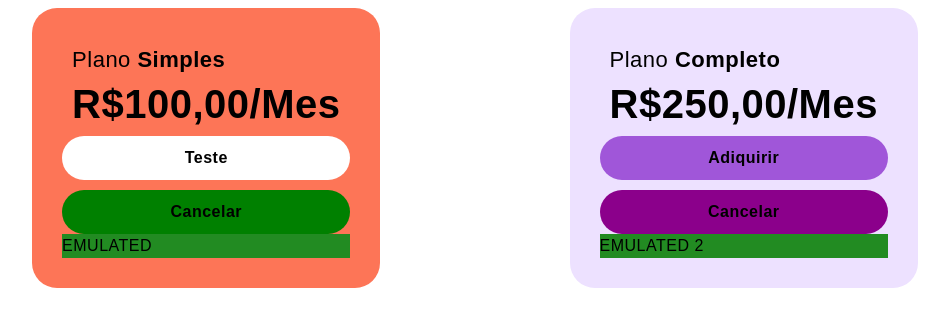
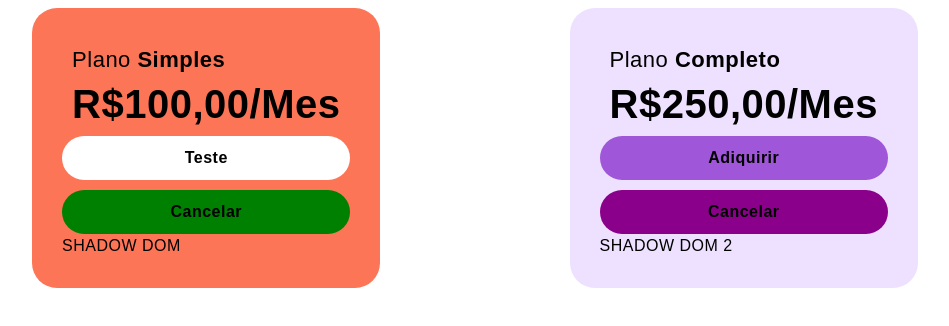
Before and after one commit to wevkleyton/projeto-component, an Angular app: page / in a window 1280 px wide. Shown: the top 326 px of the page, without its empty margins (165-1114 px from the left). Built offline with nearby package versions, Linux system fonts and the light colour scheme.

Commit message:
View Encapsulation shadow dom

```diff
--- a/src/app/card-roxo/card-roxo.component.html
+++ b/src/app/card-roxo/card-roxo.component.html
@@ -8,7 +8,7 @@
         <input matSliderThumb>
     </mat-slider> -->
 
-    <div class="emulated">EMULATED 2</div>
+    <div class="card-cencel-button">SHADOW DOM 2</div>
 
 
 </div>
--- a/src/app/card/card.component.html
+++ b/src/app/card/card.component.html
@@ -8,6 +8,6 @@
         <input matSliderThumb>
     </mat-slider> -->
 
-    <div class="emulated">EMULATED</div>
+    <div class="card-cencel-button">SHADOW DOM</div>
 
 </div>
--- a/src/app/card/card.component.scss
+++ b/src/app/card/card.component.scss
@@ -19,6 +19,6 @@
     }
 }
 
-.emulated {
+.card-cancel-button {
     background-color: red;
 }
--- a/src/app/card/card.component.ts
+++ b/src/app/card/card.component.ts
@@ -4,8 +4,9 @@
   selector: 'app-card',
   templateUrl: './card.component.html',
   styleUrl: './card.component.scss',
-  encapsulation: ViewEncapsulation.Emulated, // Quando nao e declarado o encapsulamento ele e setado por padrao
+  // encapsulation: ViewEncapsulation.Emulated, // Quando nao e declarado o encapsulamento ele e setado por padrao
   //encapsulation: ViewEncapsulation.None,
+  encapsulation: ViewEncapsulation.ShadowDom,
 })
 export class CardComponent {
   plano = {
--- a/src/styles.scss
+++ b/src/styles.scss
@@ -5,6 +5,6 @@
 
 // @import "./styles/global-overrides";
 
-.emulated {
-    background-color:forestgreen !important;
-}
+// .card-cencel-button {
+//     background-color:greenyellow !important;
+// }
```
